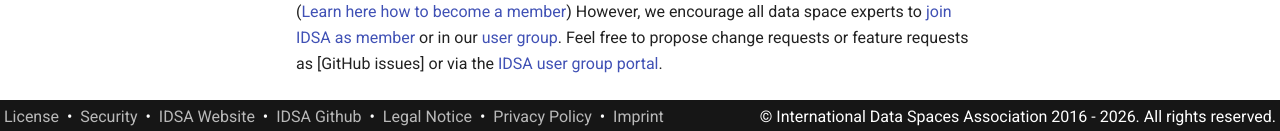
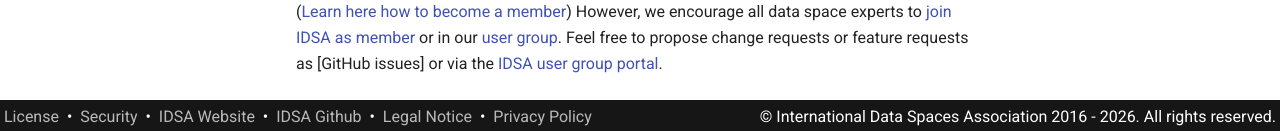
Before and after one commit to International-Data-Spaces-Association/knowledge-base, an MkDocs documentation site: the page built from docs/index.md, in a window 1280 px wide and 900 px high, scrolled down 1061 px. Shown: the part 766-897 px from the top of the window. Built offline with MkDocs 1.6.1 and Material for MkDocs 9.7.7, drawn with Linux system fonts in a browser that asks for light colours.

Commit message:
Update footer.html (#34)
Remove imprint

```diff
--- a/overrides/partials/footer.html
+++ b/overrides/partials/footer.html
@@ -13,8 +13,6 @@
         <a href="https://internationaldataspaces.org/imprint/">Legal Notice</a>
         &nbsp;•&nbsp;
         <a href="https://internationaldataspaces.org/privacypolicy/">Privacy Policy</a>
-        &nbsp;•&nbsp;
-        <a href=" https://internationaldataspaces.org/imprint/">Imprint</a>
       </div>
       <div class="kb-footer-copy">
         © International Data Spaces Association 2016 - 2026. All rights reserved.
```
